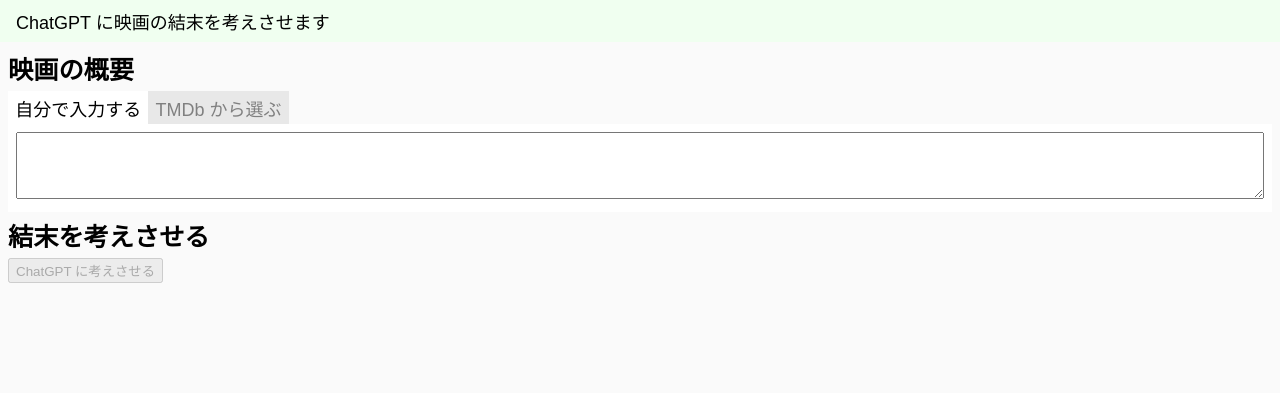
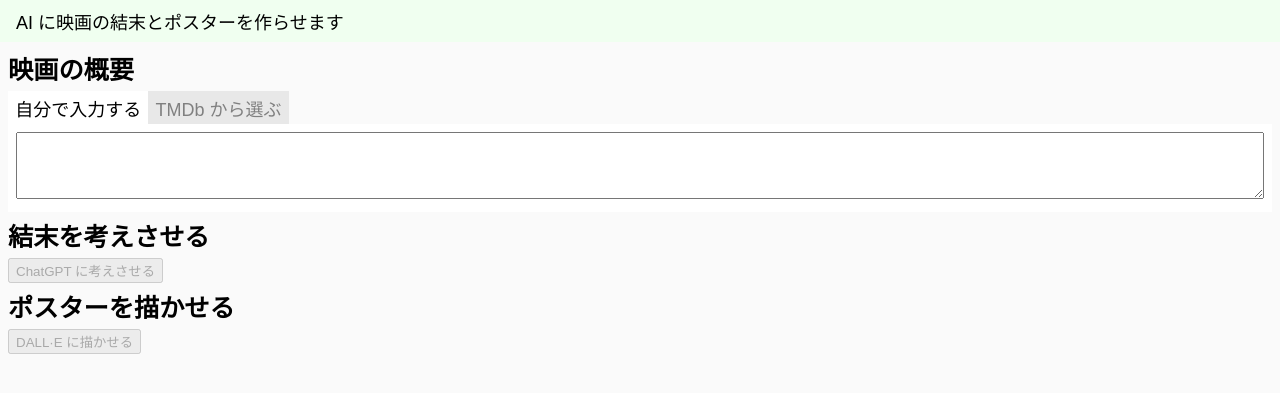
Before and after one commit to satamame/movie_chat, a Django app: page /idea/ in a window 1280 px wide. Shown: the top 393 px of the page. Run offline with Django 4.2, Linux system fonts and the light colour scheme.

Commit message:
make_poster button works.

```diff
--- a/idea/cgpt.py
+++ b/idea/cgpt.py
@@ -1,6 +1,5 @@
 from django.conf import settings
 import openai
-from openai import InvalidRequestError
 
 openai.api_key = settings.OPENAI_SECRET_KEY
 CHAT_MODEL = 'gpt-3.5-turbo'
@@ -39,3 +38,45 @@ def make_ending(overview):
         return ending.strip()
     except:
         raise Exception('結末を考えられませんでした。')
+
+
+def make_dalle_prmp(overview):
+    '''映画の概要から ChatGPT が DALL·E のプロンプトを考える
+
+    parameters
+    ----------
+    overview : str
+        映画の概要
+
+    returns
+    -------
+    str
+        ChatGPT が考えた DALL·E へのプロンプト
+    '''
+    sys_prmp = '映画のポスターのデザイナーになりきってください。'
+    sys_prmp += '何を聞かれても英語で答えてください。日本語で答えないこと。'
+    sys_prmp += 'OpenAI の safety system に反しないよう、'
+    sys_prmp += '安全な表現だけを使ってください。'
+    sys_prmp += '性、残酷、暴力を思わせる言葉や、倫理に反する言葉は'
+    sys_prmp += '絶対に使わないでください。'
+
+    user_prmp = '以下のプロットで映画を作っています。'
+    user_prmp += 'この映画のポスターを描くための指示が欲しい。'
+    user_prmp += 'たとえば描かれている人物、背景、時代、土地、雰囲気、題名ロゴ、'
+    user_prmp += 'デザイン、画風など。'
+    user_prmp += '英語で40語以内に収めること。'
+    user_prmp += '実在する有名な映画の題名、キャラクター、俳優の名前は使わないこと。'
+    user_prmp += f'\nプロット:\n{overview}'
+
+    try:
+        response = openai.ChatCompletion.create(
+            model=CHAT_MODEL,
+            messages=[
+                {"role": "system", "content": sys_prmp},
+                {"role": "user", "content": user_prmp}
+            ]
+        )
+        dalle_prmp = response["choices"][0]["message"]["content"]
+        return dalle_prmp.strip().strip('"\'')
+    except:
+        raise Exception('DALL·E へのプロンプトを考えられませんでした。')
--- /dev/null
+++ b/idea/dalle.py
@@ -0,0 +1,33 @@
+from django.conf import settings
+import openai
+from openai import InvalidRequestError
+
+openai.api_key = settings.OPENAI_SECRET_KEY
+SIZE = '512x512'
+
+
+def make_poster(prompt):
+    '''プロンプトから DALL·E がポスターを描く
+
+    parameters
+    ----------
+    prompt : str
+        DALL·E へのプロンプト
+
+    returns
+    -------
+    str
+        ポスターの URL
+    '''
+    try:
+        response = openai.Image.create(
+            prompt=prompt,
+            size=SIZE,
+        )
+        return response['data'][0]['url']
+    except InvalidRequestError as err:
+        print(f'Invalid Request: {err}')
+        return
+    except Exception as err:
+        print(f'Error: {err}')
+        return
--- a/idea/forms.py
+++ b/idea/forms.py
@@ -29,9 +29,9 @@ class IdeaForm(forms.Form):
     # # ChatGPT に DALL-E へのプロンプトを考えさせるプロンプト
     # prmp4dalle = forms.CharField()
 
-    # # ChatGPT が考えた結末
+    # ChatGPT が考えた結末
     ending = forms.CharField(widget=forms.HiddenInput, required=False)
     # # ChatGPT が考えた DALL-E へのプロンプト
     # prmp4poster = forms.CharField()
-    # # DALL-E が描いたポスターの URL
-    # poster_url = forms.URLField()
+    # DALL-E が描いたポスターの URL
+    poster_url = forms.URLField(widget=forms.HiddenInput, required=False)
--- a/idea/templates/idea/idea.html
+++ b/idea/templates/idea/idea.html
@@ -12,7 +12,7 @@
 <body>
 
 <header>
-  ChatGPT に映画の結末を考えさせます
+  AI に映画の結末とポスターを作らせます
 </header>
 
 <main>
@@ -80,35 +80,56 @@
     {{ form.ending }}
     {% endif %}
 
+    <h1>ポスターを描かせる</h1>
+    <div>
+      <input type="submit" id="poster-button" name="make_poster" value="DALL·E に描かせる"
+        {% if not has_overview %}disabled{% endif %}
+      >
+    </div>
+    {% if form.poster_url.value %}
+    <p><img src="{{ form.poster_url.value }}"></p>
+    {{ form.poster_url }}
+    {% endif %}
+
     {{ form.tmdb_rslt }}
   </form>
 </main>
+
+<div id="loader" class="overlay" style="display: none;">
+  <div class="spinner">
+  </div>
+</div>
 
 <script>
   // ov_type のクリックハンドラ
   function showOvInputPanel(type) {
     const endingButton = document.getElementById('ending-button');
+    const posterButton = document.getElementById('poster-button');
 
     if (type == 0) { // 「自分で入力する」の場合
       // パネル表示切り替え
       document.getElementById('ov-input-panel').style.display = 'block'
       document.getElementById('ov-tmdb-panel').style.display = 'none'
-      // 結末を考えさせるボタンの活性切り替え
+      // 結末/ポスターボタンの活性切り替え
       const mov_plot = document.getElementById('id_mov_plot');
       if (mov_plot.value) {
         endingButton.removeAttribute('disabled');
+        posterButton.removeAttribute('disabled');
       } else {
         endingButton.setAttribute('disabled', 'disabled');
+        posterButton.setAttribute('disabled', 'disabled');
       }
     } else { // 「TMDb から選ぶ」の場合
       // パネル表示切り替え
       document.getElementById('ov-input-panel').style.display = 'none'
       document.getElementById('ov-tmdb-panel').style.display = 'block'
-      // 結末を考えさせるボタンの活性切り替え
+      // 結末/ポスターボタンの活性切り替え
       if (document.getElementById('tmdb-plots')) {
         endingButton.removeAttribute('disabled');
+        posterButton.removeAttribute('disabled');
       } else {
         endingButton.setAttribute('disabled', 'disabled');
+        posterButton.setAttribute('disabled', 'disabled');
       }
     }
   }
@@ -121,10 +142,14 @@
   // mov_plot の input ハンドラ
   function movPlotChanged(e) {
     const endingButton = document.getElementById('ending-button');
+    const posterButton = document.getElementById('poster-button');
+
     if (e.target.value) {
       endingButton.removeAttribute('disabled');
+      posterButton.removeAttribute('disabled');
     } else {
       endingButton.setAttribute('disabled', 'disabled');
+      posterButton.setAttribute('disabled', 'disabled');
     }
   }
 
@@ -161,6 +186,20 @@
     })
   }
 
+  // submit のクリックハンドラ (ローダーを表示する)
+  function showLoader(e) {
+    const loader = document.getElementById('loader');
+    loader.style.display = 'flex';
+  }
+
+  // submit の click ハンドラの設定
+  const searchButton = document.getElementById('search-button');
+  searchButton.addEventListener('click', showLoader);
+  const endingButton = document.getElementById('ending-button');
+  endingButton.addEventListener('click', showLoader);
+  const posterButton = document.getElementById('poster-button');
+  posterButton.addEventListener('click', showLoader);
+
 </script>
 </body>
 </html>
--- a/idea/views.py
+++ b/idea/views.py
@@ -1,14 +1,14 @@
 import copy
 import json
-from typing import Dict, Any
 
 from django.http import HttpRequest, HttpResponse
 from django.shortcuts import render
 from django.views.generic.edit import FormView
 
 from .forms import IdeaForm
+from .cgpt import make_ending, make_dalle_prmp
+from .dalle import make_poster
 from .tmdb import search_tmdb
-from .cgpt import make_ending
 
 class IdeaView(FormView):
     template_name = 'idea/idea.html'
@@ -37,6 +37,15 @@ class IdeaView(FormView):
                 overview = form_data.get('mov_plot')
             form_data |= {'ending': make_ending(overview)}
 
+        # ポスターを描くボタンが押された場合
+        if 'make_poster' in self.request.POST:
+            if form_data.get('ov_type') == 'tmdb':
+                overview = movies[form_data.get('tmdb_sel')]['overview']
+            else:
+                overview = form_data.get('mov_plot')
+            prmp = make_dalle_prmp(overview)
+            form_data |= {'poster_url': make_poster(prmp)}
+
         # 映画の概要が入力済みかどうか
         ov_type = form_data['ov_type']
         has_mov_plot = bool(form_data.get('mov_plot'))
```
Also changed, not shown: idea/static/idea/idea.css (+27 -0 lines).
